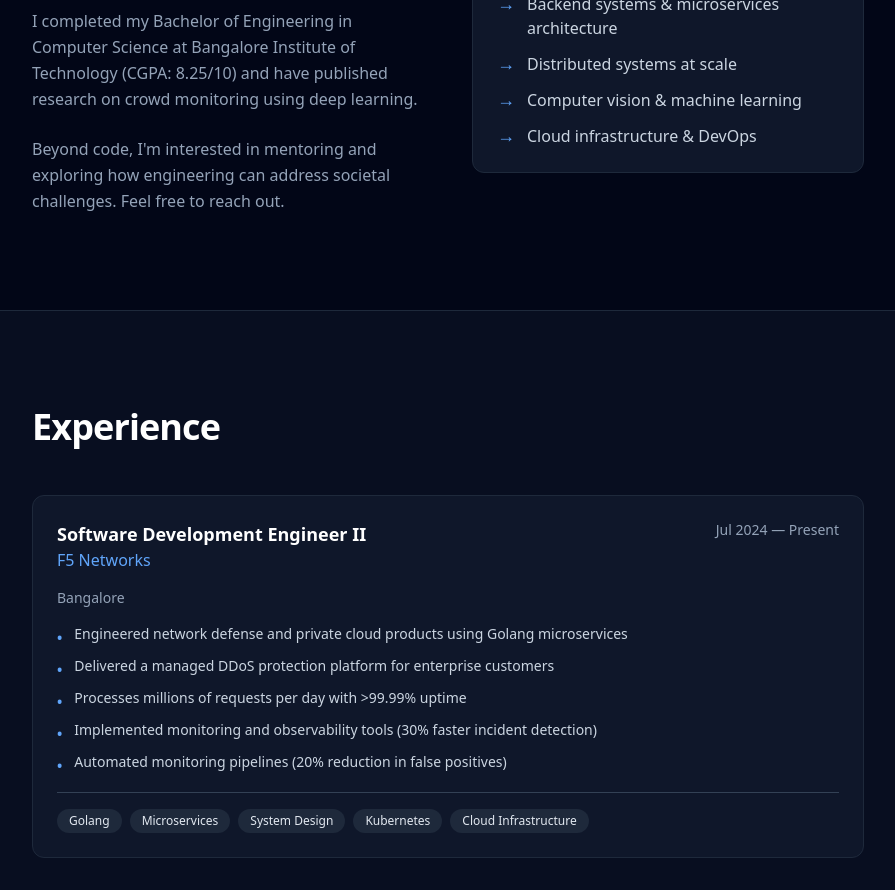
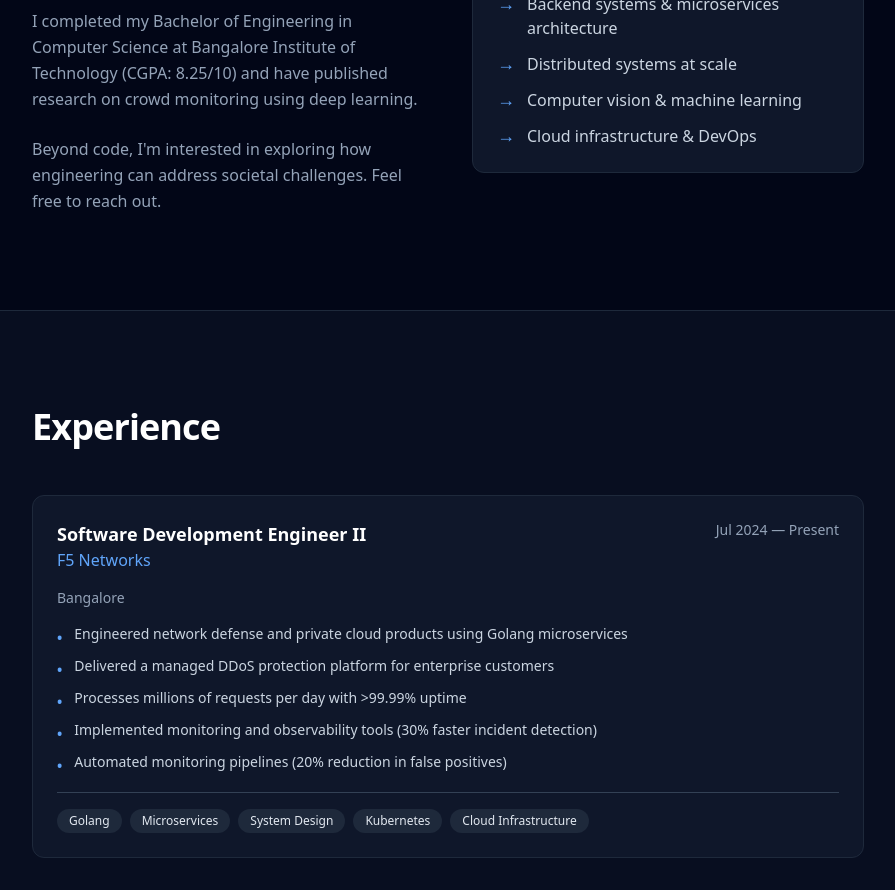
Before and after one commit to amithck/my-website, a Next.js app: page / in a window 1280 px wide. Shown: the part 1140-2030 px from the top of the page, without its empty margins (192-1087 px from the left). Built offline with nearby package versions, Linux system fonts and the light colour scheme.

Commit message:
about section changes

```diff
--- a/components/sections/AboutSection.tsx
+++ b/components/sections/AboutSection.tsx
@@ -36,9 +36,8 @@ export default function AboutSection() {
             </p>
 
             <p className="text-base text-slate-600 dark:text-slate-400 leading-relaxed">
-              Beyond code, I&apos;m interested in mentoring and exploring how
-              engineering can address societal challenges. Feel free to reach
-              out.
+              Beyond code, I&apos;m interested in exploring how engineering can
+              address societal challenges. Feel free to reach out.
             </p>
           </div>
 
```
